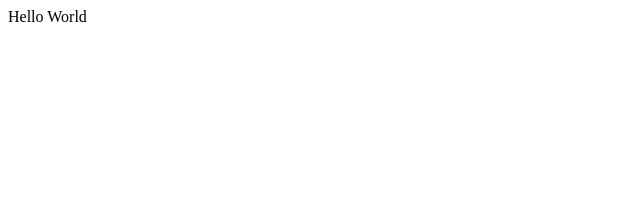
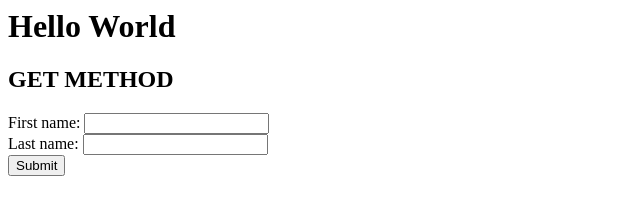
Before and after one commit to NathanCarr10/Lab-5, a website: page index.html in a window 1280 px wide. Shown: the whole page, without its empty margins (0-640 px from the left). Drawn offline with Linux system fonts and the light colour scheme.

Commit message:
exercise 7 completed

```diff
--- a/index.html
+++ b/index.html
@@ -1,5 +1,12 @@
 <html>
 <body>
-    <hi>Hello World</hi>
+    <h1>Hello World</h1>
+
+    <h2>GET METHOD</h2>
+    <form action="/name" method="GET">
+        First name: <input type="text" name="firstname"><br>
+        Last name: <input type="text" name="lastname"><br>
+        <input type="submit" value="Submit">
+    </form>
 </body>
 </html>
--- a/server.js
+++ b/server.js
@@ -54,6 +54,11 @@ app.get('/index', (req, res)=>{
     res.sendFile(__dirname+"/index.html");
 })
 
+//using get method so server gets firstname and last name from index.html and displays back under /name
+app.get('/name', (req, res)=>{
+    res.send('Hello '+ req.query.firstname + " " +req.query.lastname);
+} )
+
 //listen to port:3000
 app.listen(port, () => {
     console.log(`Server is running on http://localhost:${port}`);
```
